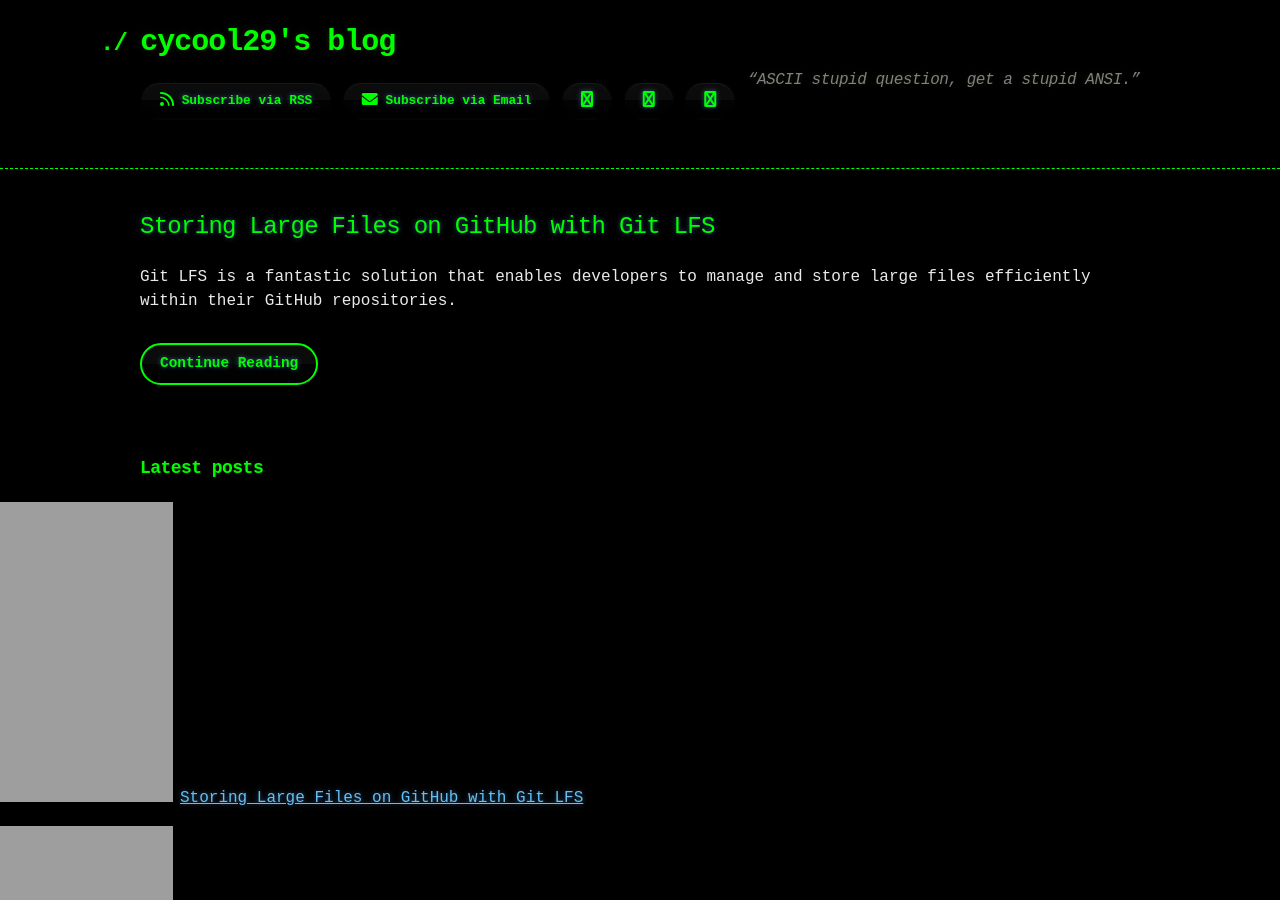
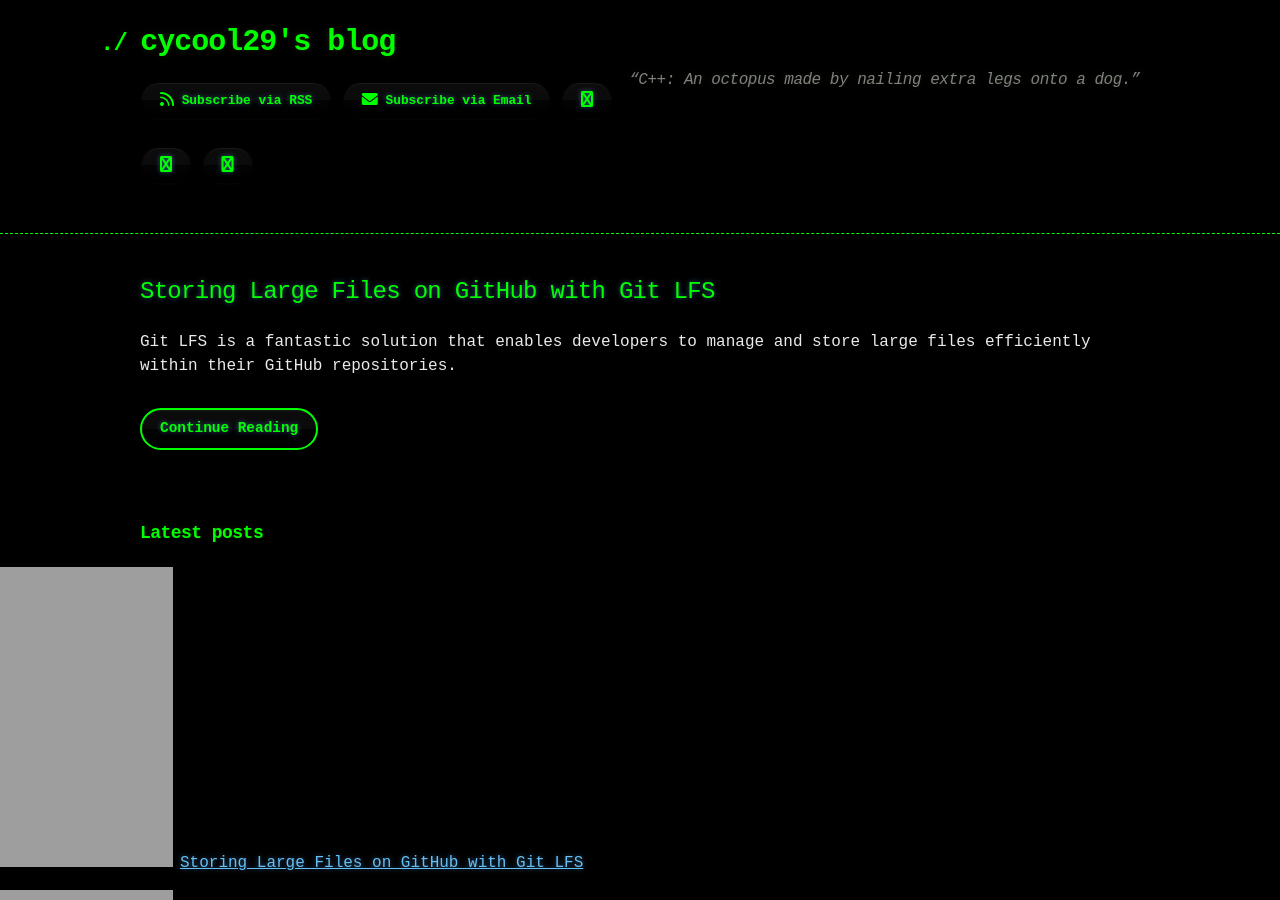
Before and after one commit to cycool29/cycool29.github.io, a Jekyll site: the page built from index.md, in a window 1280 px wide and 900 px high. Built offline with Jekyll 4.4.1, drawn with Linux system fonts in a browser that asks for light colours; a style sheet for code colours, icons or effects is not loaded.

Commit message:
Update quotes

```diff
--- a/_config.yml
+++ b/_config.yml
@@ -1,5 +1,5 @@
 title: cycool29's blog
-description: "“ASCII stupid question, get a stupid ANSI.” "
+description: "“C++: An octopus made by nailing extra legs onto a dog.” "
 bio: A high school student. Intermediate in Python, Git, Bash. Learning JavaScript. He/Him. "
 author: cycool29
 url: https://cycool29.github.io
```
